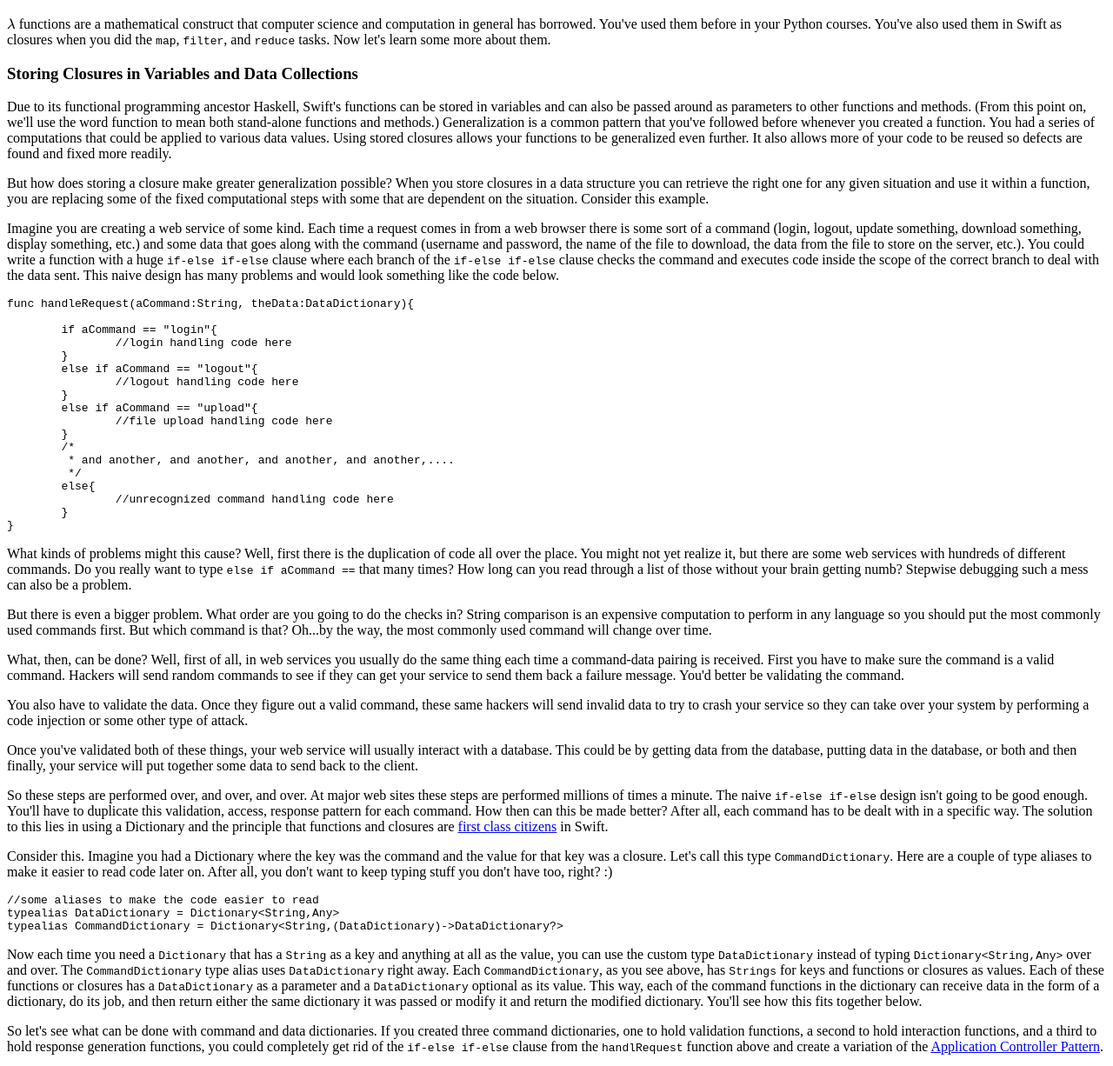
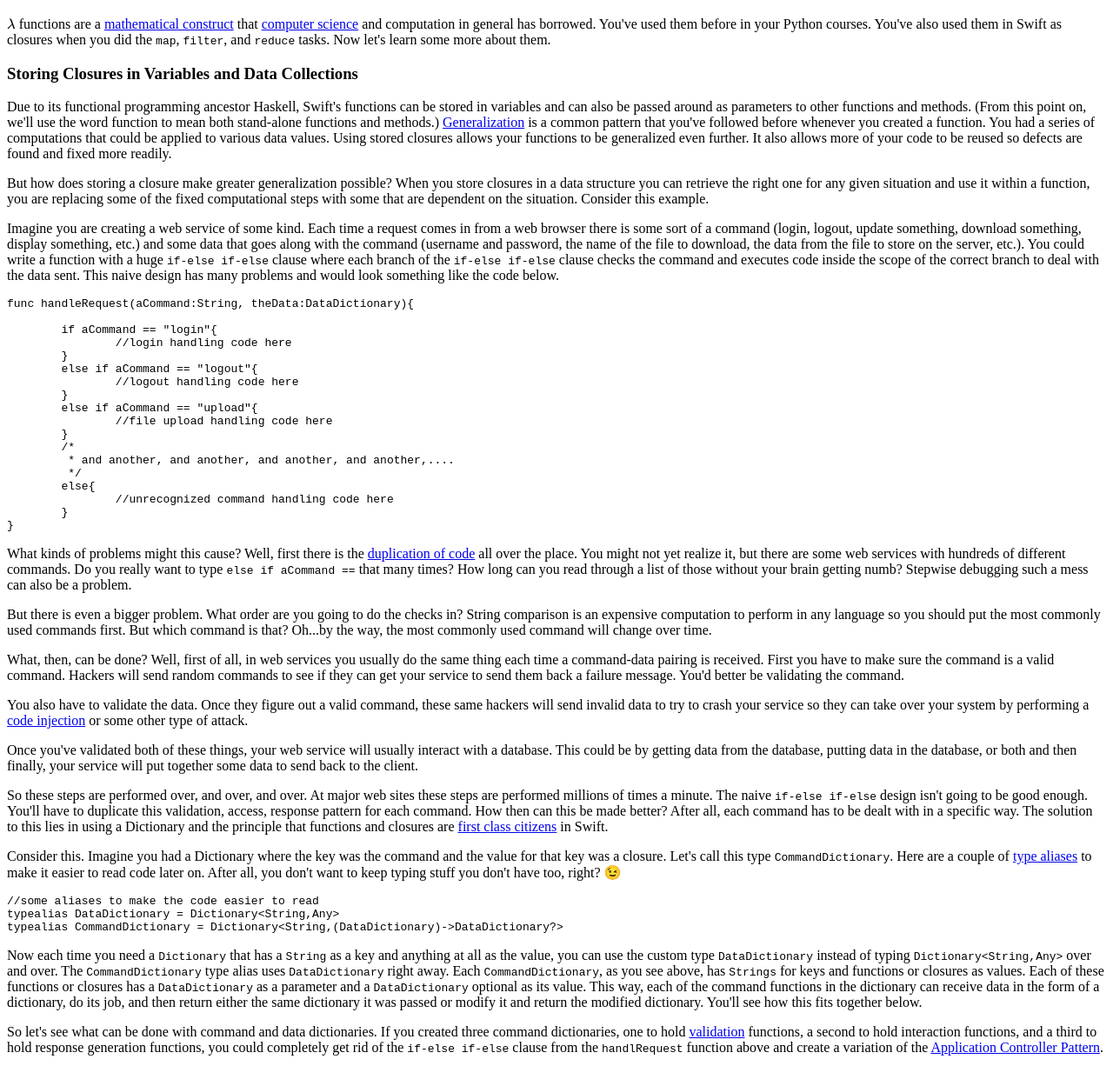
Before and after one commit to byui-cse/cse222a-course, a plain HTML site: page docs/week05/index.html in a window 1280 px wide. Shown: the part 134-1360 px from the top of the page at 87% size. Drawn offline with nearby package versions, Linux system fonts and the light colour scheme; some packages are replaced by stand-ins of ours; a script that the page names is missing.

Commit message:
added resource links

```diff
--- a/docs/week05/index.html
+++ b/docs/week05/index.html
@@ -54,7 +54,7 @@
 </header>
 	<h1>\(\lambda\) Functions and Closures</h1>
 	<p>
-		\(\lambda\) functions are a mathematical construct that computer science and computation in general
+		\(\lambda\) functions are a <a href="https://en.wikipedia.org/wiki/Lambda_calculus" target="_blank">mathematical construct</a> that <a href="https://stackoverflow.com/questions/16501/what-is-a-lambda-function" target="_blank">computer science</a> and computation in general
 		has borrowed. You've used them before in your Python courses. You've also used them in Swift as closures
 		when you did the <kbd>map</kbd>, <kbd>filter</kbd>, and <kbd>reduce</kbd> tasks. Now let's learn some more
 		about them.
@@ -63,7 +63,7 @@
 	<p>
 		Due to its functional programming ancestor Haskell, Swift's functions can be stored in variables and can also
 		be passed around as parameters to other functions and methods. (From this point on, we'll use the word function
-		to mean both stand-alone functions and methods.) Generalization is a common pattern that you've
+		to mean both stand-alone functions and methods.) <a href="https://people.cs.vt.edu/~kafura/cs2704/generalization.html" target="_blank">Generalization</a> is a common pattern that you've
 		followed before whenever you created a function. You had a series of computations that could be applied to
 		various data values. Using stored closures allows your functions to be generalized even further. It also allows
 		more of your code to be reused so defects are found and fixed more readily.
@@ -100,7 +100,7 @@
 	}
 }</code></pre></p>
 	<p>
-		What kinds of problems might this cause? Well, first there is the duplication of code all over the place. You
+		What kinds of problems might this cause? Well, first there is the <a href="https://www.springboottutorial.com/code-quality-what-is-code-duplication" target="_blank">duplication of code</a> all over the place. You
 		might not yet realize it, but there are some web services with hundreds of different commands. Do you really
 		want to type <kbd>else if aCommand ==</kbd> that many times? How long can you read through a list of those
 		without your brain getting numb? Stepwise debugging such a mess can also be a problem.
@@ -118,7 +118,7 @@
 	</p>
 	<p>
 		You also have to validate the data. Once they figure out a valid command, these same hackers will send invalid
-		data to try to crash your service so they can take over your system by performing a code injection  or
+		data to try to crash your service so they can take over your system by performing a <a href="https://owasp.org/www-community/attacks/Code_Injection" target="_blank">code injection</a> or
 		some other type of attack.
 	</p>
 	<p>
@@ -135,8 +135,8 @@
 	</p>
 	<p>
 		 Consider this. Imagine you had a Dictionary where the key was the command and the value for that key was a
-		 closure. Let's call this type <kbd>CommandDictionary</kbd>. Here are a couple of type aliases to make it
-		 easier to read code later on. After all, you don't want to keep typing stuff you don't have too, right? :)
+		 closure. Let's call this type <kbd>CommandDictionary</kbd>. Here are a couple of <a href="https://www.programiz.com/swift-programming/typealias" target="_blank">type aliases</a> to make it
+		 easier to read code later on. After all, you don't want to keep typing stuff you don't have too, right? &#128521;
 	</p>
 	<p><pre><code class="Swift">//some aliases to make the code easier to read
 typealias DataDictionary = Dictionary&lt;String,Any&gt;
@@ -153,7 +153,7 @@ typealias CommandDictionary = Dictionary&lt;String,(DataDictionary)->DataDiction
 </p>
 <p>
 	So let's see what can be done with command and data dictionaries. If you created three command dictionaries, one
-	to hold validation functions, a second to hold interaction functions, and a third to hold response generation
+	to hold <a href="https://www.safe.com/what-is/data-validation/" target="_blank">validation</a> functions, a second to hold interaction functions, and a third to hold response generation
 	functions, you could completely get rid of the <kbd>if-else if-else</kbd> clause from the <kbd>handlRequest</kbd>
 	function above and create a variation of the
 	<a href="https://www.javaguides.net/2018/08/application-controller-design-pattern-in-java.html">Application
@@ -218,11 +218,11 @@ func handleRequest(aCommand:String, theData:DataDictionary, theValidationFunctio
 	</pre></p>
 	<p>
 	This function enforces security for your web service. Nothing can be executed until it passes validation. Also, when
-	your boss come to you and says, "Can you get it to do this too?" Your answer can be yes! All you need to do is add
+	your boss come to you and says, "Can you get the service to do this other thing too?" Your answer can be yes! All you need to do is add
 	three functions to the dictionaries! No more wasted time trying to find the appropriate place in the
 	<kbd>if-else if-else</kbd> clause and no more duplicating code. Storing functions and closures in variables and
 	data collections is a very powerful technique. As you get more and more comfortable with it you'll see more and
-	more ways to make your code more abstract, and therefore more powerful. :)
+	more ways to make your code more <a href="https://stackoverflow.com/questions/21220155/what-does-abstraction-mean-in-programming" target="_blank">abstract</a>, and therefore more powerful. &#128513;
 	</p>
 	<h3>Passing Functions or Closures as Parameters</h3>
 	<p>
@@ -243,7 +243,7 @@ func handleRequest(aCommand:String, theData:DataDictionary, theValidationFunctio
 	<p>
 		Imagine how horrible it would be to have to write a loop to filter each of the 10,000 different data sets that
 		would be the result of doing 10,000 different database requests. Ouch! No fun at all. Thankfully someone
-		wrote the filter BIF for us to use instead. Be that person. Write abstract, flexible code.
+		wrote the <a href="https://stackoverflow.com/questions/31603536/swift-filter-function" target="_blank">filter</a> BIF for us to use instead. Be that person. Write abstract, flexible code.
 	</p>
 	<p>
 		What, then, does the method signature of a function that accepts a function or closure look like? I'm going to
```
Also changed, not shown: docs/week04/index.html (+4 -4 lines).
